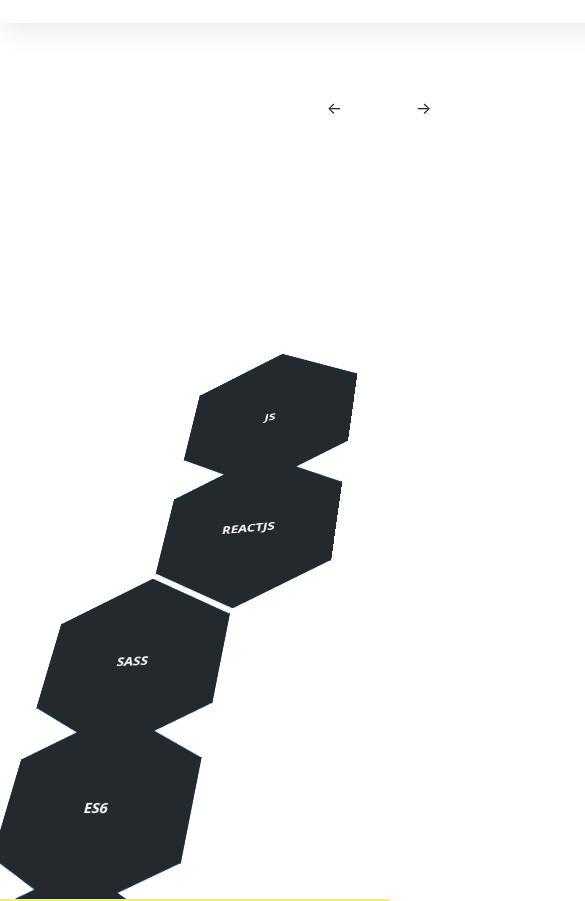
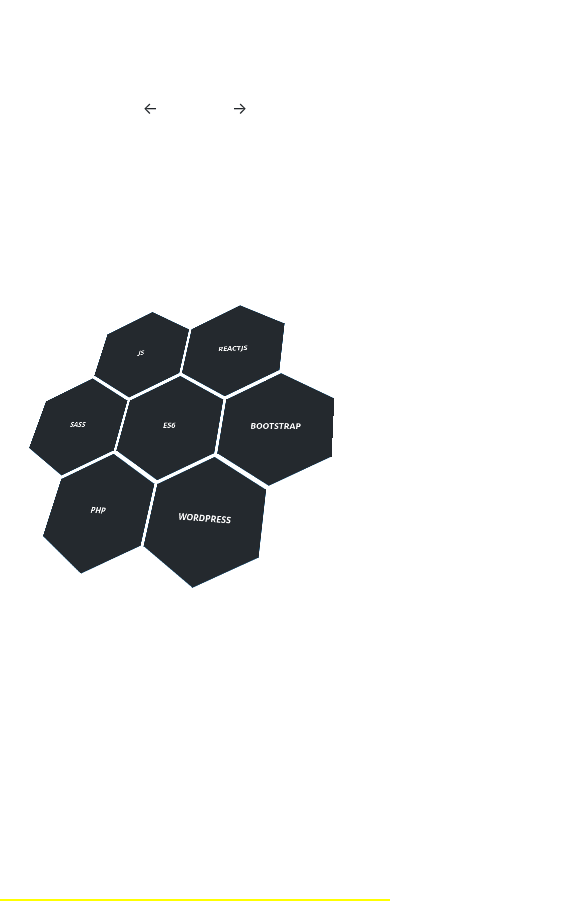
Before and after one commit to HubertDudaDeveloper/Components-Vue, a Vue app: page /#/ in a window 390 px wide. Shown: the part 2216-3117 px from the top of the page, 585 px wide, since content can reach past the window. Built offline with nearby package versions, Linux system fonts and the light colour scheme.

Commit message:
hexagon fix :art:  :hammer:

```diff
--- a/src/assets/partial/_hexagon.sass
+++ b/src/assets/partial/_hexagon.sass
@@ -11,7 +11,8 @@
 
 .hex-container
     position: absolute
-    display: grid
+    display: flex
+    flex-direction: column
     transform: perspective(1000px) rotateY(340deg) rotateX(30deg)
     padding: 0px 150px
 
@@ -59,6 +60,7 @@
 
 .hex-row
     clear: left
+    display: flex
 
 .hex-row.even
     margin-left: -106px
@@ -74,3 +76,8 @@
 
 .bottom.back
     border-top: 60px solid  $color-primary
+
+@media screen and (max-width: 850px)
+    .hex-container
+        scale: 0.5
+        padding: 0 !important
--- a/src/assets/partial/_lightbox.sass
+++ b/src/assets/partial/_lightbox.sass
@@ -22,3 +22,7 @@
         top: 25%
         max-height: 500px
         padding: 50px
+
+@media screen and (max-width: 420px)
+    .gallery
+        gap: 15px !important
--- a/src/assets/style.css
+++ b/src/assets/style.css
@@ -29,7 +29,8 @@
 
 .hex-container {
   position: absolute;
-  display: grid;
+  display: flex;
+  flex-direction: column;
   transform: perspective(1000px) rotateY(340deg) rotateX(30deg);
   padding: 0px 150px;
 }
@@ -83,6 +84,7 @@
 
 .hex-row {
   clear: left;
+  display: flex;
 }
 
 .hex-row.even {
@@ -105,6 +107,12 @@
   border-top: 60px solid #0099ff;
 }
 
+@media screen and (max-width: 850px) {
+  .hex-container {
+    scale: 0.5;
+    padding: 0 !important;
+  }
+}
 .gallery__image {
   cursor: pointer;
   transition: 0.5s;
@@ -132,6 +140,11 @@
   padding: 50px;
 }
 
+@media screen and (max-width: 420px) {
+  .gallery {
+    gap: 15px !important;
+  }
+}
 * {
   margin: 0;
   padding: 0;
--- a/src/components/CarouselComponent.vue
+++ b/src/components/CarouselComponent.vue
@@ -1,7 +1,7 @@
 <template>
-    <section :id="id" class="opinion d-flex flex-column align-items-center position-relative p-sm-5 mt-5">
+    <section :id="id" class="opinion d-flex flex-column align-items-center position-relative p-sm-5 mt-5 col-12">
         <h2>{{props.label}}</h2>
-      <div class="d-flex gap-1" style="height: 350px; overflow-x: hidden; overflow-y: hidden; max-width: max-content;"  id="opinions">
+      <div class="d-flex gap-1 col-12" style="height: 350px; overflow-x: hidden; overflow-y: hidden;"  id="opinions">
         <div v-for="(item, index) in props.slide" :key="index" class="d-flex flex-column align-items-center col-12 col-sm-4">
             <div :class="current(index, 'int') + ' ' + String(props.customClass)" :id="index" :style="props.customStyle" class="opinion__item glass rounded col-12 p-4 d-flex flex-column align-items-center">
                 <img :src="item.icon" style="scale:0.75;" class="rounded-circle glass col-2">
--- a/src/views/HomeView.vue
+++ b/src/views/HomeView.vue
@@ -1,5 +1,5 @@
 <template>
-  <main class="home d-flex flex-wrap flex-column gap-2">
+  <main class="home d-flex flex-wrap flex-column gap-2 col-12">
     <ButtonComponent
     v-for="(item, index) in state.buttonComponent"
     :key="index"
```
Also changed, not shown: 1 other file (tests, documents, lock files or other folders).
